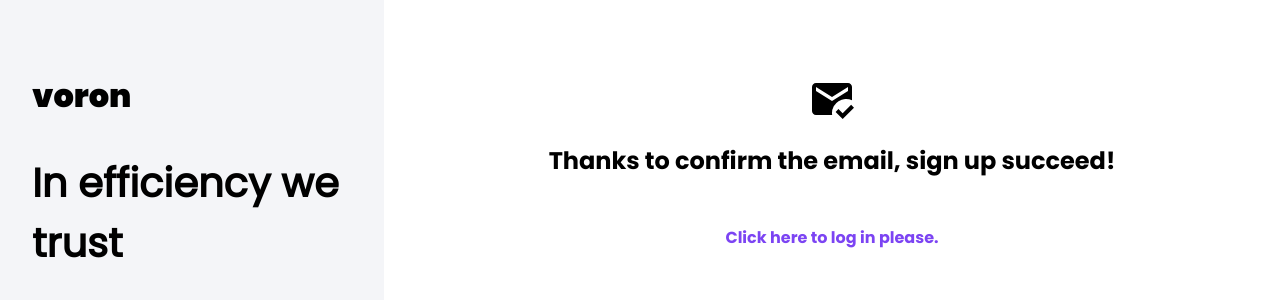
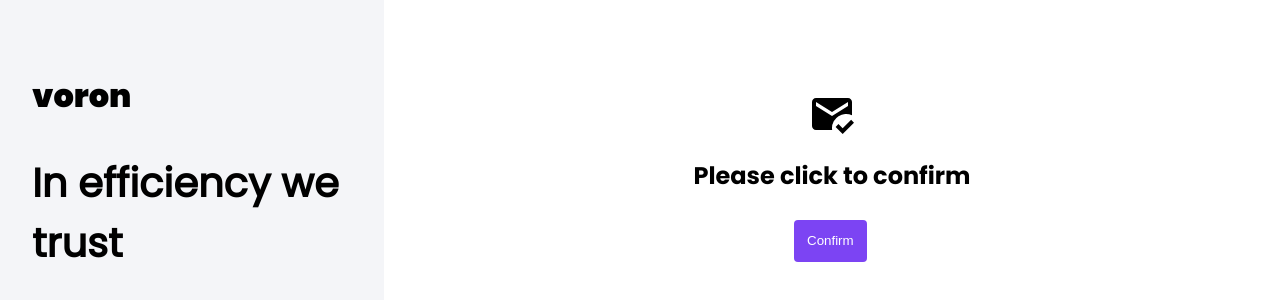
Before and after one commit to vrn-sh/erp, a React (Vite) app in the folder web/: page /sign_up/confirm_email in a window 1280 px wide. Shown: the part 224-524 px from the top of the page. Built offline with nearby package versions, Linux system fonts and the light colour scheme; no server answers.

Commit message:
(web):api+confirm email/resend email

```diff
--- a/web/src/pages/SignUp/ConfirmEmail.tsx
+++ b/web/src/pages/SignUp/ConfirmEmail.tsx
@@ -1,24 +1,63 @@
-import React from 'react';
+import React, { useState } from 'react';
+import axios from 'axios';
+import { useSearchParams } from 'react-router-dom';
 import * as MdIcons from 'react-icons/md';
 import './SignUp.scss';
+import config from "./../../config";
 
 export default function ConfirmEmail() {
+    const [query, setQuery] = useSearchParams();
+    const token = query.get('token');
+    const [confirmed, setConfirmed] = useState(false);
+    const pwd = localStorage.getItem('pwd');
+
+    const confirmFun = async() => {
+        try {
+            await axios
+                .post(`${config.apiUrl}/confirm?token=${token}`, {
+                    password: pwd
+                })
+                .then(() => {
+                    setConfirmed(true);
+                    console.log("ICI");
+                })
+                .catch((e) => {console.log(e)})
+        } catch (e) {
+            console.log(e)
+        }
+    }
+
     return (
         <section className="signup-container">
             <div className="signup-text" id="signup-text">
                 <div>
                     <h2>voron</h2>
                     <h1>In efficiency we trust</h1>
+                    <p>{token}</p>
                 </div>
             </div>
 
             <div className="signup-form" id="signup-form">
                 <div className="wrapper-log">
                     <MdIcons.MdMarkEmailRead style={{ fontSize: '3rem' }} />
-                    <h1>Thanks to confirm the email, sign up succeed!</h1>
-                    <h5>
-                        <a href="/login">Click here to log in please.</a>
-                    </h5>
+                    {
+                        confirmed
+                        ? <>
+                            <h1>Thanks to confirm the email, sign up succeed!</h1>
+                            <h5>
+                                <a href="/login">Click here to log in please.</a>
+                            </h5>
+                        </>
+                        :
+                        <>
+                            <h1>Please click to confirm</h1>
+                            <button
+                                type='button'
+                                style={{minWidth:"10px"}}
+                                onClick={confirmFun}
+                            >Confirm</button>
+                        </>
+                    }
                 </div>
             </div>
         </section>
--- a/web/src/pages/SignUp/SignUp.tsx
+++ b/web/src/pages/SignUp/SignUp.tsx
@@ -82,12 +82,14 @@ export default function SignUp() {
 
     useEffect(() => {
         localStorage.setItem('user_info', JSON.stringify(state));
+        localStorage.setItem('pwd', JSON.stringify(state.password));
     }, [state]);
 
     const submit = async () => {
         const { username, email, role, password } = state;
         if (email !== '' && password.length > 7 && username.length > 4) {
             try {
+                console.log("here?");
                 await axios
                     .post(`${config.apiUrl}/register`, {
                         auth: {
@@ -99,6 +101,7 @@ export default function SignUp() {
                     })
                     .then(() => {
                         toast.success('Email verification sent');
+                        setPopUp(true);
                     })
                     .catch(() => {
                         setState({
@@ -120,6 +123,24 @@ export default function SignUp() {
             }
         }
     };
+
+    const confirmUpdate = async() => {
+        try {
+            await axios
+                .put(`${config.apiUrl}/confirm`, {
+                    email: state.email
+                })
+                .then(() => {
+                    console.log("success")
+                    toast.success("Email verification sent")
+                })
+                .catch(() => {
+                    console.log(`${state.email}?`);
+                })
+        } catch(e) {
+            console.log(`${state.email}?`);
+        }
+    }
 
     const handleShowPassword = () => {
         if (pwdType === 'password') {
@@ -307,7 +328,7 @@ export default function SignUp() {
                         <button
                             type="button"
                             className="sendBtn"
-                            onClick={submit}
+                            onClick={confirmUpdate}
                         >
                             Didn't receive, send again
                         </button>
```
